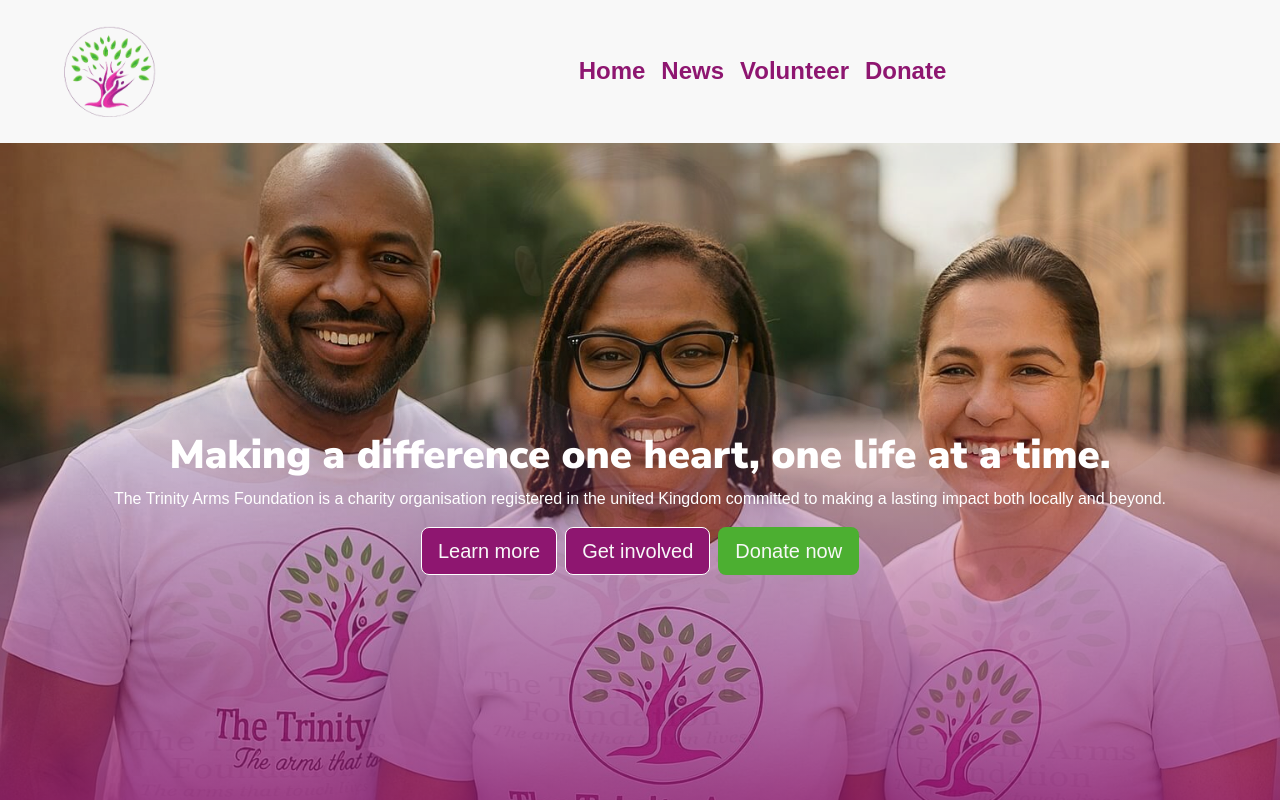
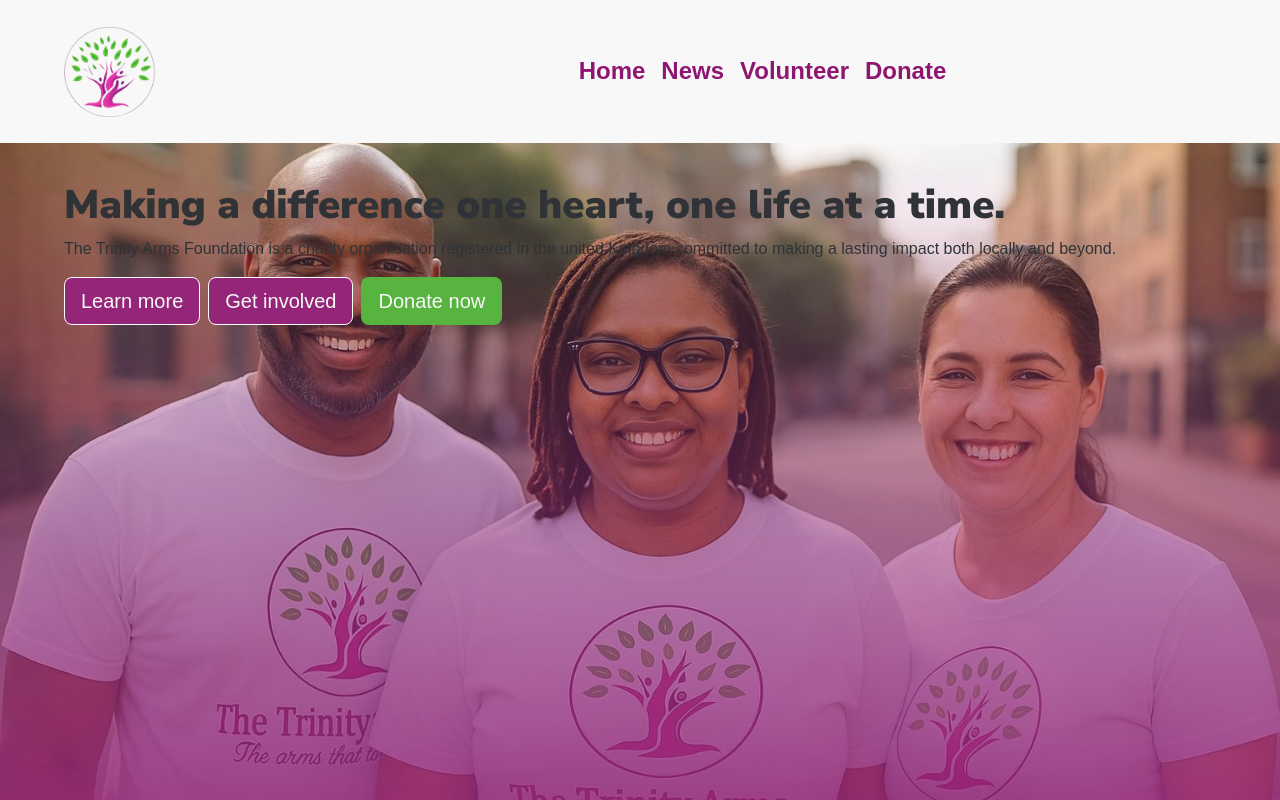
Before and after one commit to jozzydgr8/trinityfoundation, a React (Create React App) app: page / in a window 1280 px wide. Shown: the top 800 px of the page. Built offline with nearby package versions, Linux system fonts and the light colour scheme; no server answers; the database is empty; a web font is replaced by a local one.

Commit message:
hello once again

```diff
--- a/src/Pages/Component/Header.tsx
+++ b/src/Pages/Component/Header.tsx
@@ -4,13 +4,23 @@ import { FlatButton } from "../../Shared/FlatButton";
 import { Space } from "antd";
 import { useNavigate } from "react-router-dom";
 
+
 export const Header = () => {
   const [currentIndex, setCurrentIndex] = useState(0);
+  const [fade, setFade] = useState(true);
   const navigate = useNavigate();
 
  useEffect(() => {
   const interval = setInterval(() => {
-      setCurrentIndex((prevIndex) => (prevIndex + 1) % backgroundimages.length);
+    setFade(false);
+
+    setTimeout(() => {
+      setCurrentIndex((prevIndex) =>
+        (prevIndex + 1) % backgroundimages.length
+      );
+      setFade(true);
+    }, 1000);
+
   }, 5000);
 
   return () => clearInterval(interval);
@@ -23,34 +33,46 @@ export const Header = () => {
     containerButton?.classList.add('sectionAnimationUp')
 },[])
 
-  const styles = {
-    container:{
-      color:'white',
-      height:"90vh"
-    },
-    content:{
-      display:"flex",
-      justifyContent:'center',
-      alignItems:'center',
-      height:"100%"
-    },
+  // const styles = {
+  //   container:{
+  //     color:'white',
+  //     height:"90vh"
+  //   },
+  //   content:{
+  //     display:"flex",
+  //     justifyContent:'center',
+  //     alignItems:'center',
+  //     height:"100%"
+  //   },
 
-  }
+  // }
 
   const currentBackground = backgroundimages[currentIndex].background;
 
   return (
-    <section>
-      <div
-        className="header-background"
+    <section id="hero" style={{position:'relative'}}>
+      <div className='container-fluid'
       style={{
-          backgroundImage: `url(${currentBackground})`
-        }}
-      >
-        <div className="header-gradient-background" >
+          backgroundImage: `
+          linear-gradient(to top, var(--color-dark-purple) 0%, transparent 100%),
+          url(${currentBackground})
+        `,
+          backgroundSize: 'cover',
+          backgroundPosition: 'center',
+          backgroundRepeat: 'no-repeat',
+            opacity: fade ? 1 : 0,
+          transition: 'opacity 2s ease-in-out',
+          position: 'absolute',
+          inset:'0',
+        }}>
 
-        <div className="container-fluid" style={styles.container}>
-          <div style={{...styles.content, flexDirection:'column'}}>
+        <div style={{
+          position:'relative',
+          zIndex:'1',
+        }} >
+
+        <div >
+          <div >
           <h1>
           Making a difference one heart, one life at a time.
           </h1>
@@ -66,7 +88,10 @@ export const Header = () => {
           </div>
         </div>
         </div>
+
       </div>
+
+
     </section>
   );
 };
--- a/src/index.css
+++ b/src/index.css
@@ -85,24 +85,14 @@ nav .container-fluid{
   color: white;
 }
 /* header homepage header */
-.header-background {
-  height: 100vh;
-  background-size: cover;
-  background-position: center;
-  background-repeat: no-repeat;
-  transition: background-image 2s ease-in-out;
-  /* background-blend-mode: overlay; */
+#hero{
+  min-height: 100vh;
 
 
+  transition: background-image 2s ease-in-out;
 }
-.header-gradient-background{
-  height: 100vh;
-  background: linear-gradient(
-    to bottom,
-    transparent 30%,
-    var(--color-dark-purple) 100%
-  );
-}
+/*  */
+
 
 /* about about section about section */
 .aboutrow {
```
Also changed, not shown: package.json (+4 -4 lines), src/Shared/TransitionSectionSvg.tsx (added, +15 -0 lines), 2 other files (tests, documents, lock files or other folders). Lines whose indentation alone changed are shown as unchanged.
